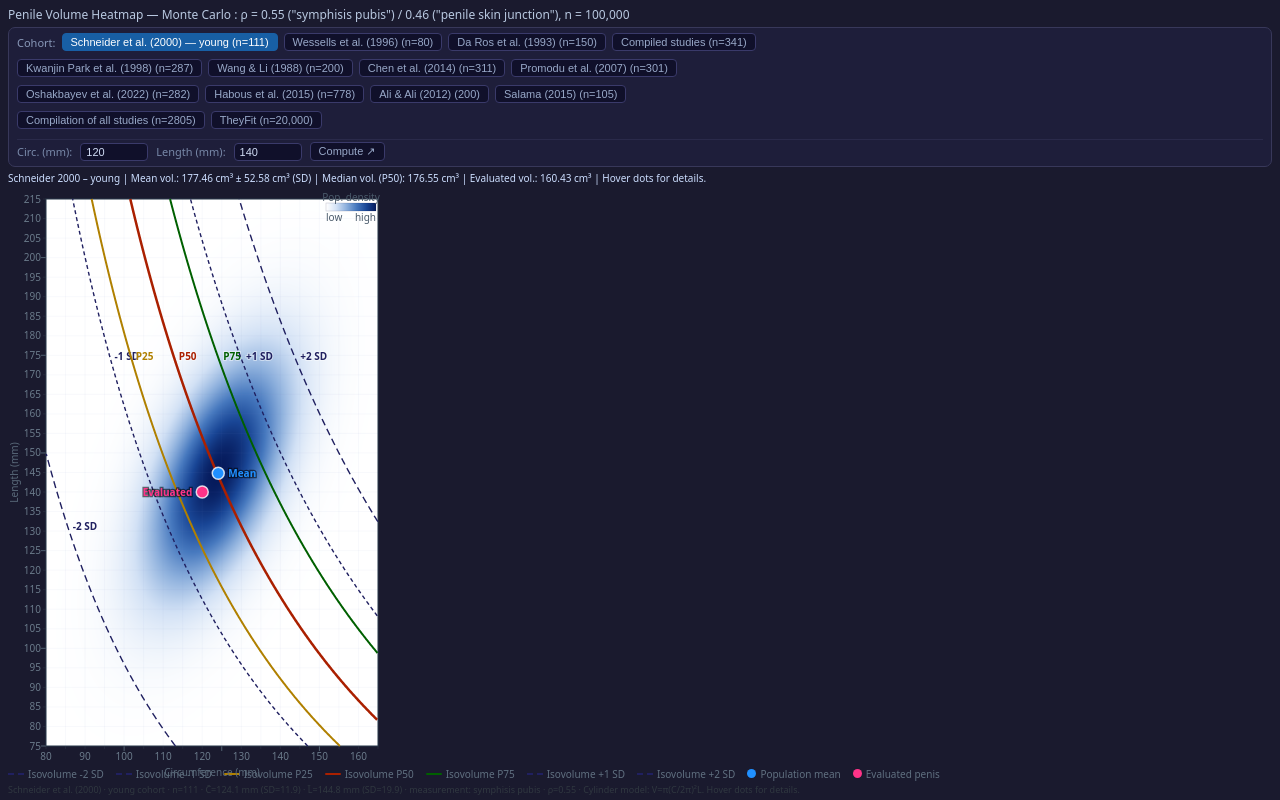
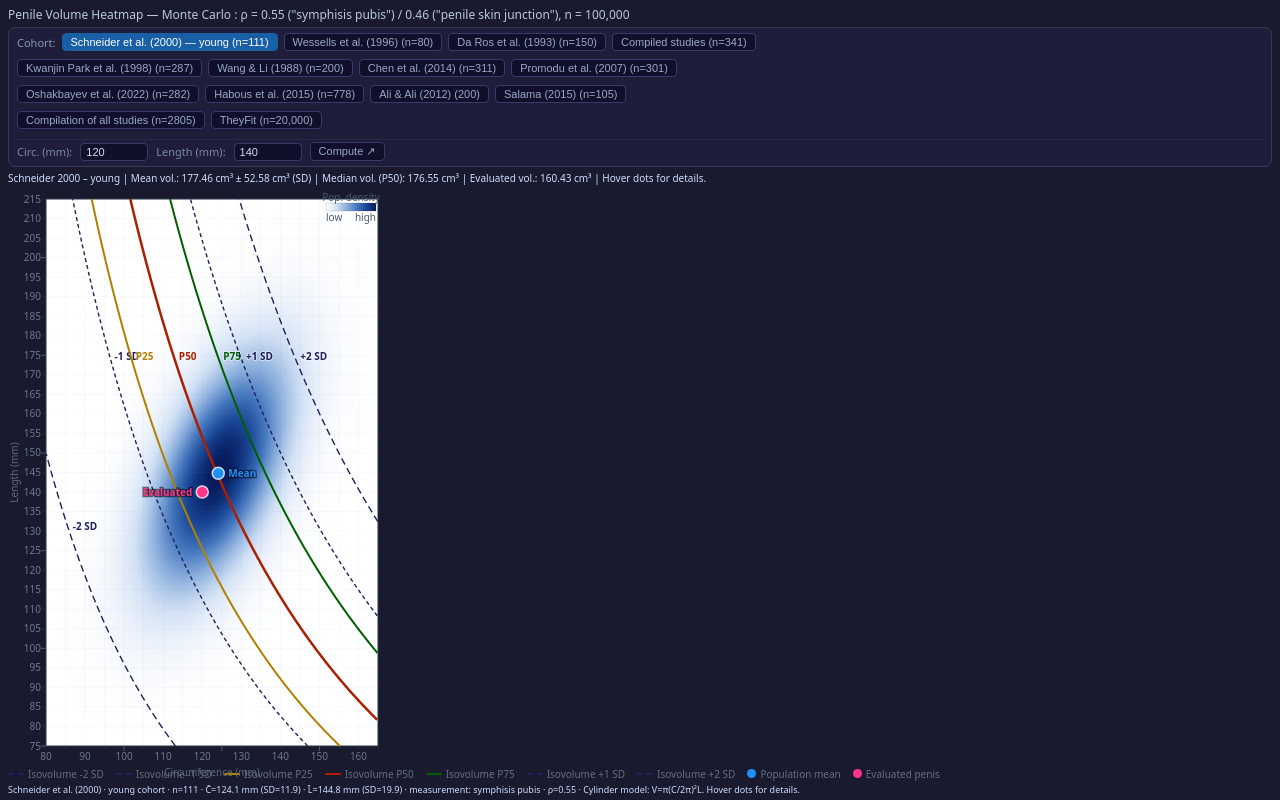
Before and after one commit to condomsize/CondomFit, a plain HTML site: page penis_volume_heatmap.html in a window 1280 px wide. Drawn offline with Linux system fonts and the light colour scheme.

Commit message:
Update penis_volume_heatmap.html

```diff
--- a/penis_volume_heatmap.html
+++ b/penis_volume_heatmap.html
@@ -46,7 +46,7 @@ h1 { font-size: 12px; font-weight: 500; color: #b8c8e0; margin-bottom: 4px; flex
 .ld { width: 9px; height: 9px; border-radius: 50%; flex-shrink: 0; }
 .ls { width: 16px; height: 2px; flex-shrink: 0; border-radius: 1px; }
 .lds { width: 16px; height: 0; border-top: 2px dashed; flex-shrink: 0; }
-.ref { font-size: 9px; color: #303840; margin-top: 2px; flex-shrink: 0; line-height: 1.5; }
+.ref { font-size: 9px; color: #ccdeff; margin-top: 2px; flex-shrink: 0; line-height: 1.5; }
 #tip {
   display: none; position: absolute; z-index: 30; pointer-events: none;
   background: rgba(5,5,20,0.97); border: 0.5px solid #283870;
```
